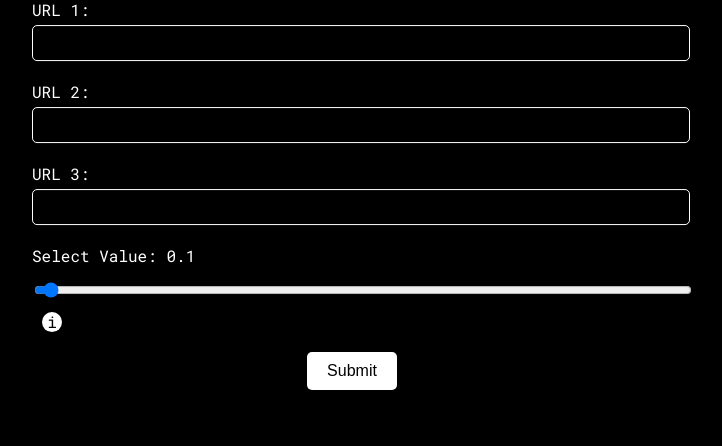
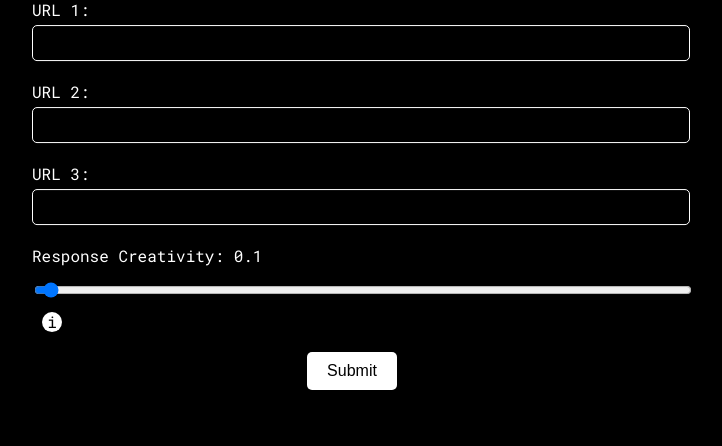
Before and after one commit to usman-29/WebChat, a Flask app: page / in a window 1280 px wide. Shown: the part 291-737 px from the top of the page, without its empty margins (288-1010 px from the left). Run offline with Flask 3, Linux system fonts and the light colour scheme; a user stored in the database is signed in.

Commit message:
Update index.html

```diff
--- a/templates/index.html
+++ b/templates/index.html
@@ -138,7 +138,7 @@
             </div>
             <!-- Slider input -->
             <div class="slider-container">
-                <label for="slider">Select Value: <span id="slider-value">0.1</span></label>
+                <label for="slider">Response Creativity: <span id="slider-value">0.1</span></label>
                 <input type="range" id="slider" name="slider" class="slider" min="0.1" max="1" step="0.1" value="0.1" oninput="updateSliderValue()">
                 <div class="info-button" onclick="toggleInfo()">i</div>
                 <p class="info-text" id="info-text">A higher temperature means more innovative and varied answers, while a lower temperature means more predictable and conservative responses.</p>
```
